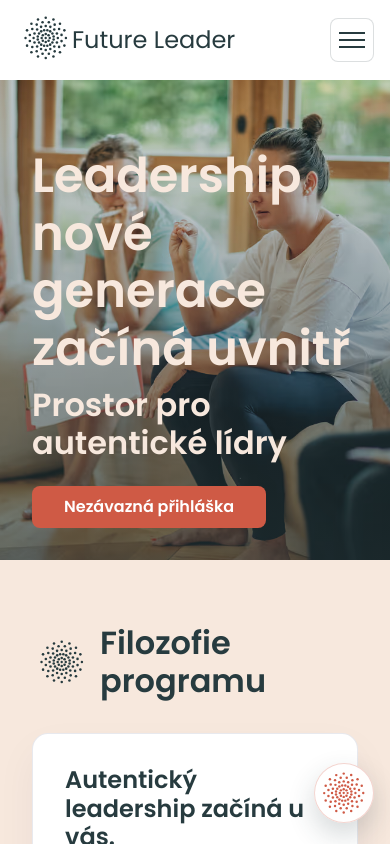
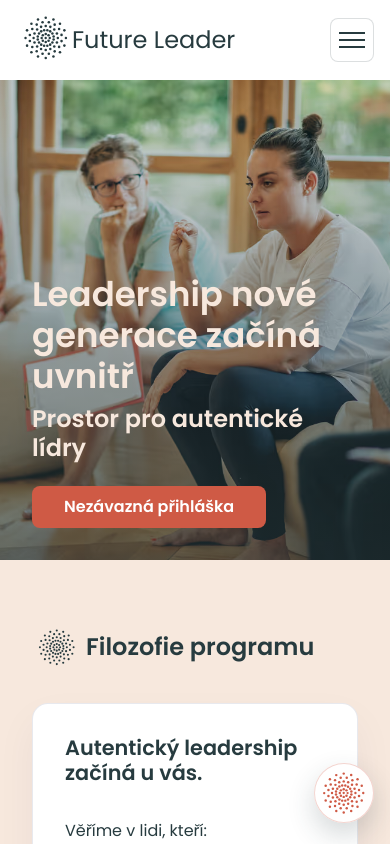
Before and after one commit to cernojit/futureleader, a Next.js app: page / in a window 390 px wide. Shown: the top 844 px of the page. Built offline with nearby package versions, Linux system fonts and the light colour scheme.

Commit message:
Adjust mobile typography and section layout polish

```diff
--- a/src/app/dilo-z-dilu/page.tsx
+++ b/src/app/dilo-z-dilu/page.tsx
@@ -55,6 +55,7 @@ export default function DiloZDiluPage() {
           width={919}
           height={479}
           className={styles.ellipses}
+          loading="eager"
           aria-hidden="true"
         />
         <Heading level={1} className={styles.titleOverlay}>
--- a/src/app/o-programu/page.module.css
+++ b/src/app/o-programu/page.module.css
@@ -77,6 +77,17 @@
 
 .headingWithLogo svg {
   flex-shrink: 0;
+}
+
+@media (max-width: 768px) {
+  .headingWithLogo {
+    gap: var(--spacing-xs);
+  }
+
+  .headingWithLogo svg {
+    width: 50px;
+    height: auto;
+  }
 }
 
 .bulletList {
@@ -708,4 +719,8 @@
   .finalCtaSymbol {
     width: 4.5rem;
   }
+
+  .finalCtaActions {
+    justify-content: flex-end;
+  }
 }
--- a/src/app/page.module.css
+++ b/src/app/page.module.css
@@ -111,6 +111,17 @@
   flex-shrink: 0;
 }
 
+@media (max-width: 768px) {
+  .headingWithLogo {
+    gap: var(--spacing-xs);
+  }
+
+  .headingWithLogo svg {
+    width: 50px;
+    height: auto;
+  }
+}
+
 .cta {
   margin-top: var(--spacing-md);
   text-align: left;
@@ -119,7 +130,7 @@
 .lightWord {
   display: inline-block;
   font-style: italic;
-  font-weight: var(--font-weight-extralight);
+  font-weight: var(--font-weight-light);
   letter-spacing: 0.01em;
 }
 
--- a/src/app/sit-absolventu/page.module.css
+++ b/src/app/sit-absolventu/page.module.css
@@ -9,16 +9,16 @@
   padding: 0 var(--spacing-lg) var(--spacing-lg);
   background-image: linear-gradient(
       180deg,
-      rgba(39, 59, 63, 0.05) 0%,
-      rgba(39, 59, 63, 0.35) 55%,
-      rgba(39, 59, 63, 0.55) 100%
+      rgba(39, 59, 63, 0.2) 0%,
+      rgba(39, 59, 63, 0.5) 55%,
+      rgba(39, 59, 63, 0.72) 100%
     ),
     url("/images/komunita/komunita.jpg");
   background-image: linear-gradient(
       180deg,
-      rgba(39, 59, 63, 0.05) 0%,
-      rgba(39, 59, 63, 0.35) 55%,
-      rgba(39, 59, 63, 0.55) 100%
+      rgba(39, 59, 63, 0.2) 0%,
+      rgba(39, 59, 63, 0.5) 55%,
+      rgba(39, 59, 63, 0.72) 100%
     ),
     image-set(
       url("/images/komunita/komunita-desktop.avif") type("image/avif") 1x,
@@ -93,16 +93,16 @@
     background-position: center;
     background-image: linear-gradient(
         180deg,
-        rgba(39, 59, 63, 0.05) 0%,
-        rgba(39, 59, 63, 0.35) 55%,
-        rgba(39, 59, 63, 0.55) 100%
+        rgba(39, 59, 63, 0.2) 0%,
+        rgba(39, 59, 63, 0.5) 55%,
+        rgba(39, 59, 63, 0.72) 100%
       ),
       url("/images/komunita/komunita.jpg");
     background-image: linear-gradient(
         180deg,
-        rgba(39, 59, 63, 0.05) 0%,
-        rgba(39, 59, 63, 0.35) 55%,
-        rgba(39, 59, 63, 0.55) 100%
+        rgba(39, 59, 63, 0.2) 0%,
+        rgba(39, 59, 63, 0.5) 55%,
+        rgba(39, 59, 63, 0.72) 100%
       ),
       image-set(
         url("/images/komunita/komunita-mobile.avif") type("image/avif") 1x,
--- a/src/components/atoms/Heading/Heading.module.css
+++ b/src/components/atoms/Heading/Heading.module.css
@@ -8,3 +8,10 @@
 .h2 { font-size: 2rem; }
 .h3 { font-size: 1.5rem; }
 .h4 { font-size: 1.25rem; }
+
+@media (max-width: 768px) {
+  .h1 { font-size: 2.125rem; }
+  .h2 { font-size: 1.5rem; }
+  .h3 { font-size: 1.3rem; }
+  .h4 { font-size: 1.125rem; }
+}
--- a/src/components/organisms/Footer/Footer.module.css
+++ b/src/components/organisms/Footer/Footer.module.css
@@ -2,7 +2,6 @@
   background-color: var(--color-primary);
   color: var(--color-white);
   padding: var(--spacing-xl) 0;
-  margin-top: var(--spacing-2xl);
 }
 
 .inner {
```
Also changed, not shown: src/app/dilo-z-dilu/page.module.css (+4 -4 lines).
